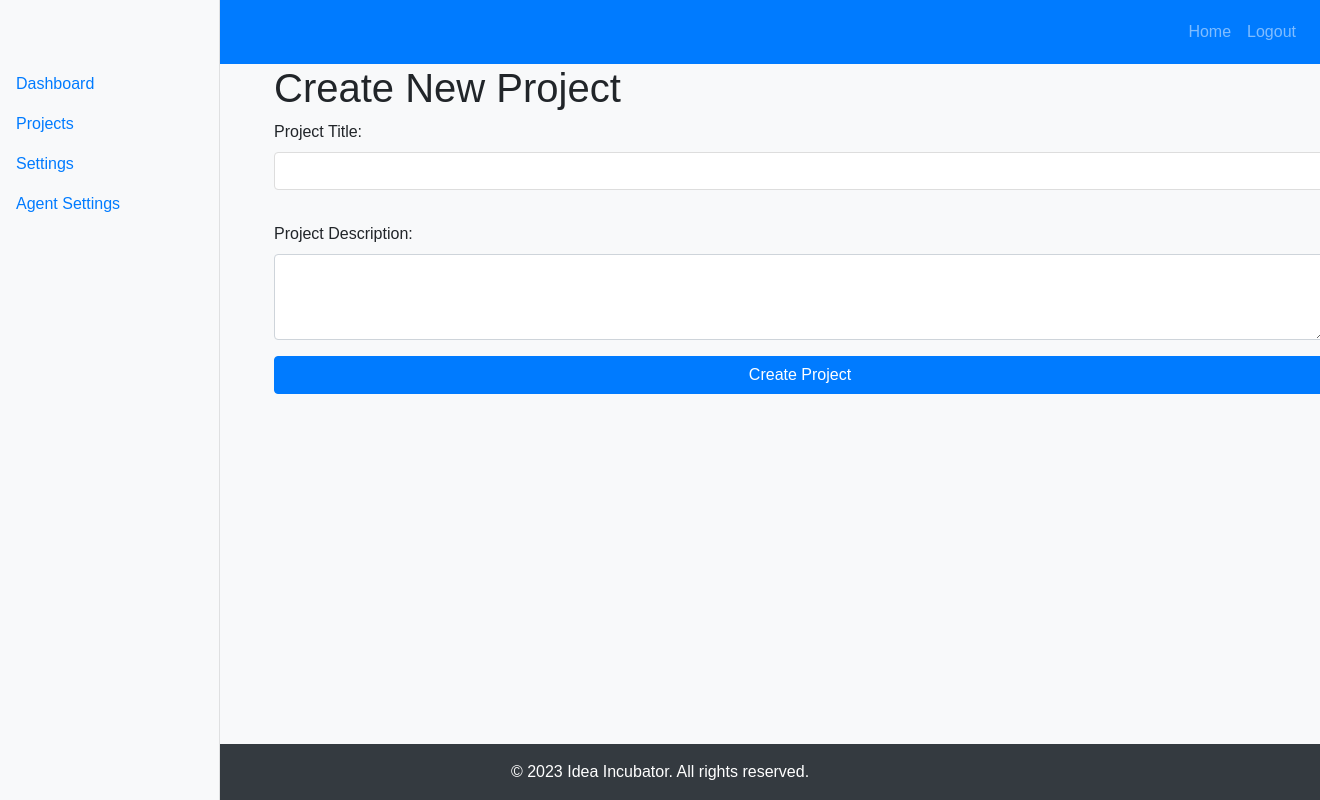
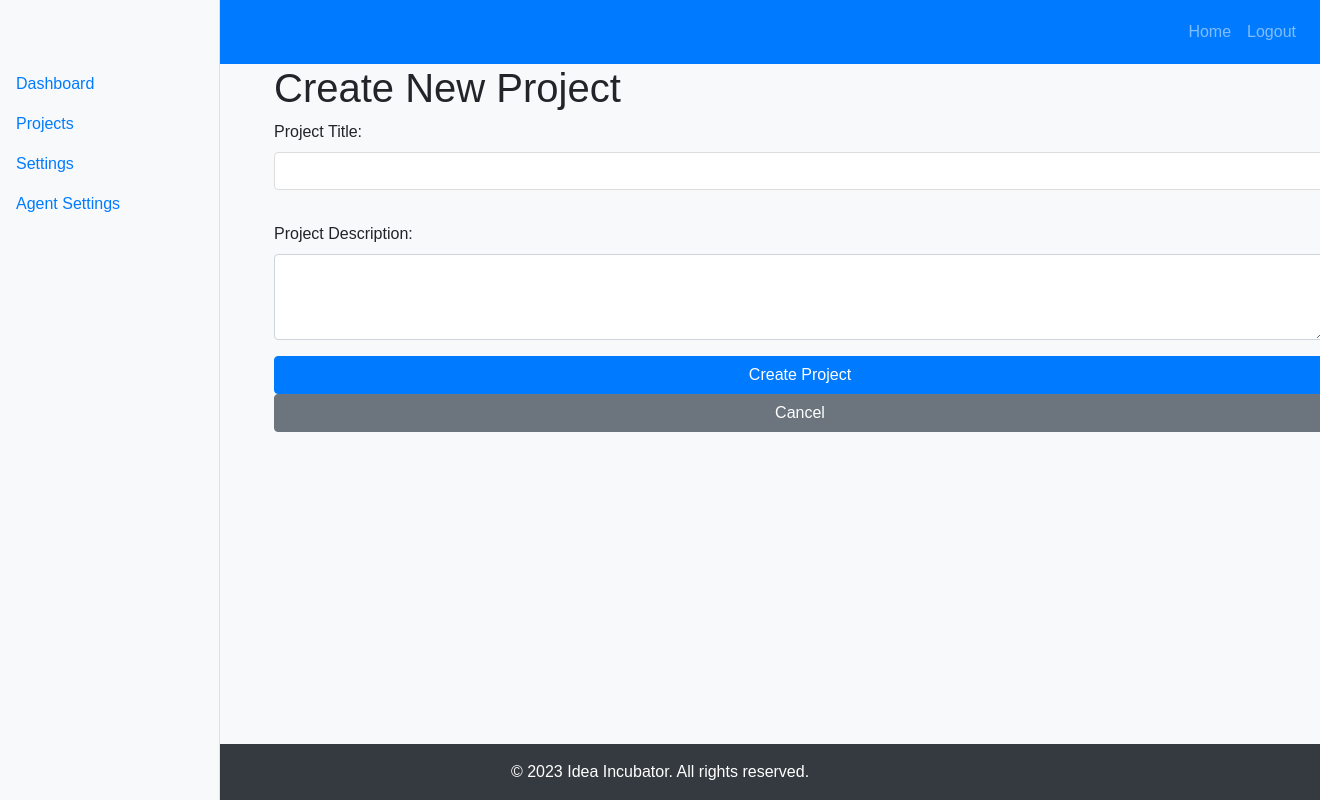
Before and after one commit to PadsterH2012/ac-project1, a Flask app: page /create_project in a window 1320 px wide; the page is wider, and only the part inside the window is pictured. Run offline with Flask 3, Linux system fonts and the light colour scheme; the visitor is signed in with stand-in values (Sample User, id 1); some libraries are stand-ins or nearby versions.

Commit message:
Added a cancel button to the create_project.html template.

```diff
--- a/templates/create_project.html
+++ b/templates/create_project.html
@@ -12,5 +12,6 @@
         <textarea class="form-control" id="description" name="description" rows="3"></textarea>
     </div>
     <button type="submit" class="btn btn-primary">Create Project</button>
+    <a href="{{ url_for('routes.projects') }}" class="btn btn-secondary">Cancel</a>
 </form>
 {% endblock %}
```
